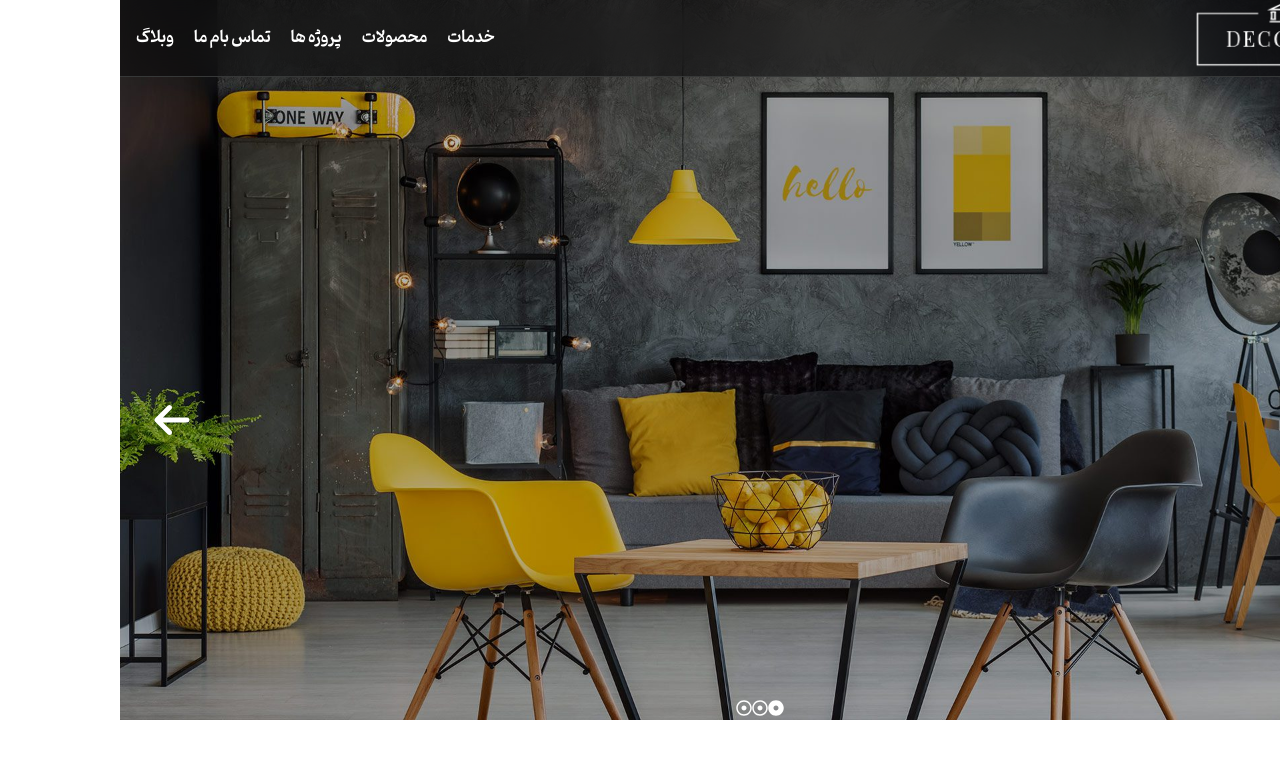
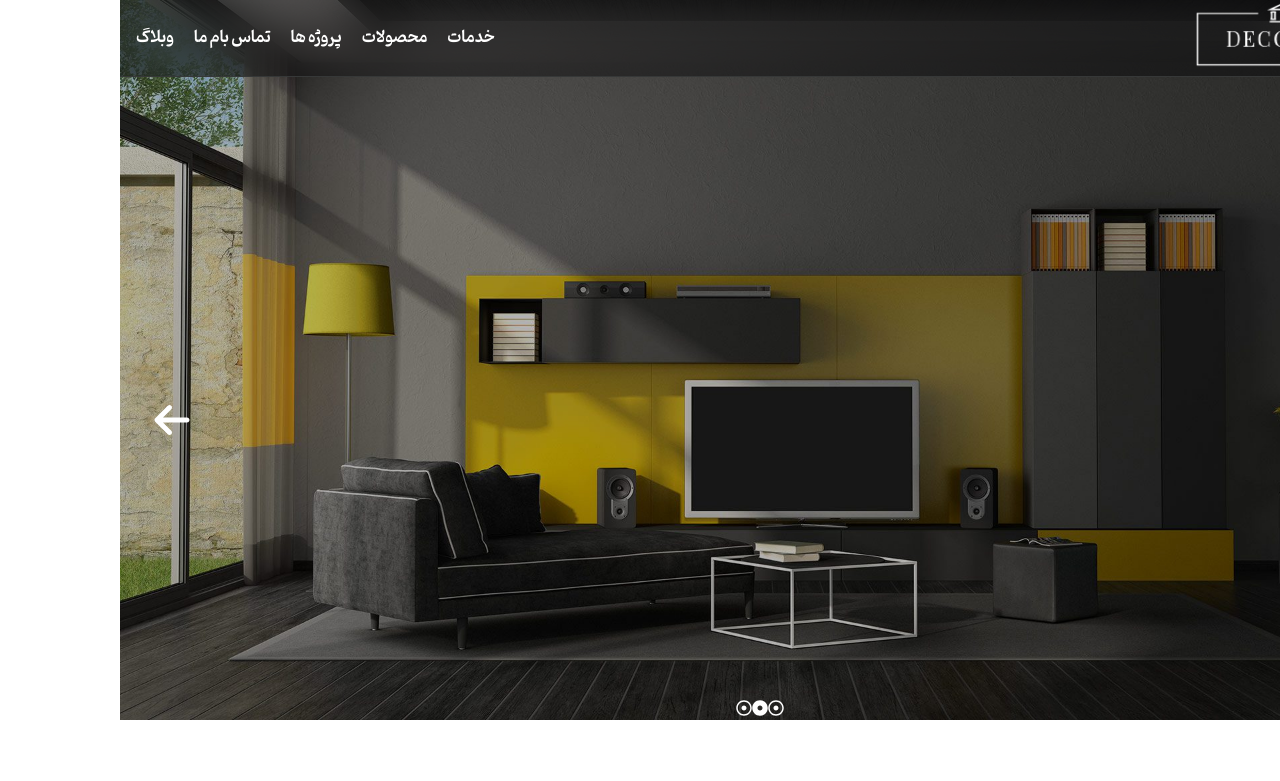
Before and after one commit to Pouya-samadnejad/decoham, a Next.js app: page / in a window 1280 px wide. Shown: the top 781 px of the page. Built offline with nearby package versions, Linux system fonts and the light colour scheme.

Commit message:
imageSlidert got modified

```diff
--- a/src/components/ImageSlider.js
+++ b/src/components/ImageSlider.js
@@ -8,7 +8,7 @@ import { FaDotCircle } from "react-icons/fa";
 import { FaRegDotCircle } from "react-icons/fa";
 
 import Image from "next/image";
-import { useState } from "react";
+import { useEffect, useState } from "react";
 
 export default function ImageSlider() {
   const images = [
@@ -24,6 +24,14 @@ export default function ImageSlider() {
   function prevImgHandle() {
     setIndexImg(indexImg === 0 ? images.length - 1 : indexImg - 1);
   }
+  useEffect(() => {
+    const interval = setInterval(() => {
+      setIndexImg((prevIndex) =>
+        prevIndex < images.length - 1 ? prevIndex + 1 : 0
+      );
+    }, 5000);
+    return () => clearInterval(interval);
+  }, []);
 
   return (
     <>
```
